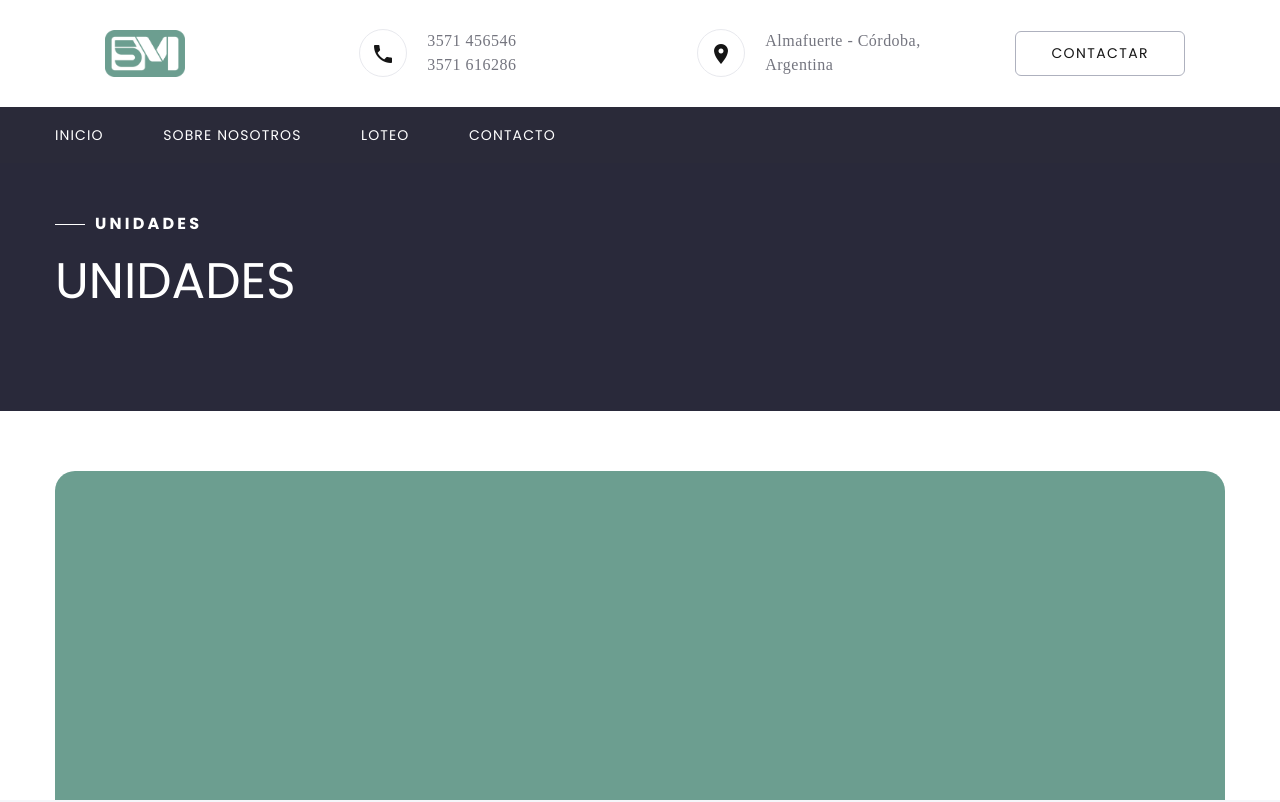
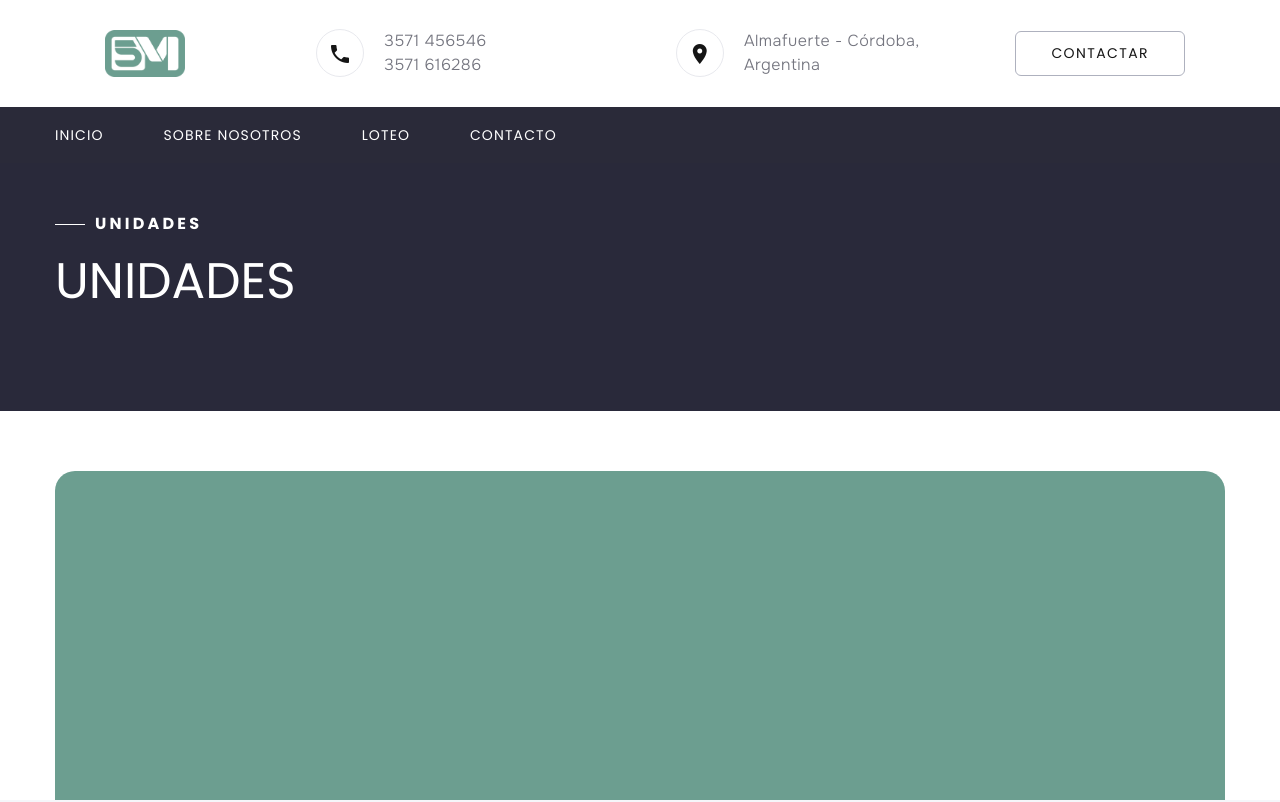
Before and after one commit to vlnrtta/5M, a plain HTML site: page unidades.html in a window 1280 px wide. Shown: the top 802 px of the page. Drawn offline with nearby package versions, Linux system fonts and the light colour scheme.

Commit message:
Actualización del sitio6

```diff
--- a/unidades.html
+++ b/unidades.html
@@ -11,6 +11,7 @@
     <link rel="stylesheet" href="css/bootstrap.css">
     <link rel="stylesheet" href="css/fonts.css">
     <link rel="stylesheet" href="css/style.css" id="main-styles-link">
+    <link href="https://fonts.googleapis.com/css2?family=Onest:wght@100..900&display=swap" rel="stylesheet">
     <style>.ie-panel{display: none;background: #212121;padding: 10px 0;box-shadow: 3px 3px 5px 0 rgba(0,0,0,.3);clear: both;text-align:center;position: relative;z-index: 1;} html.ie-10 .ie-panel, html.lt-ie-10 .ie-panel {display: block;}</style>
     <link rel="stylesheet" href="https://unpkg.com/leaflet/dist/leaflet.css"/>
     <script src="https://unpkg.com/leaflet/dist/leaflet.js"></script>
```
